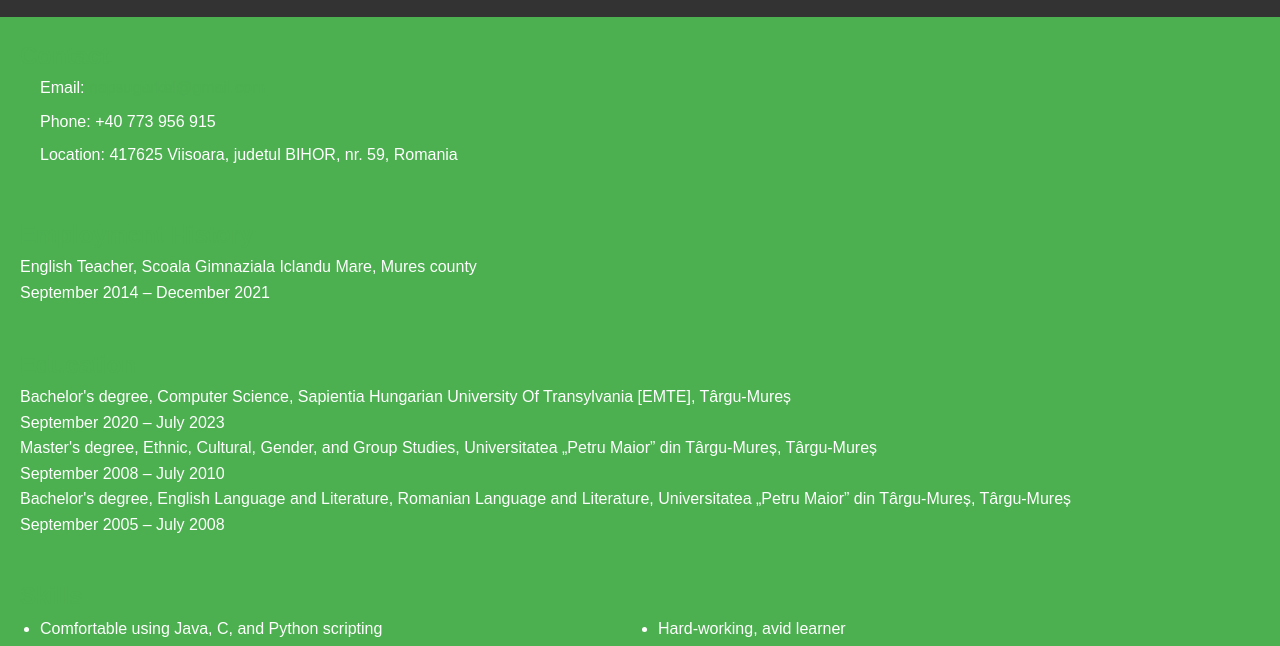
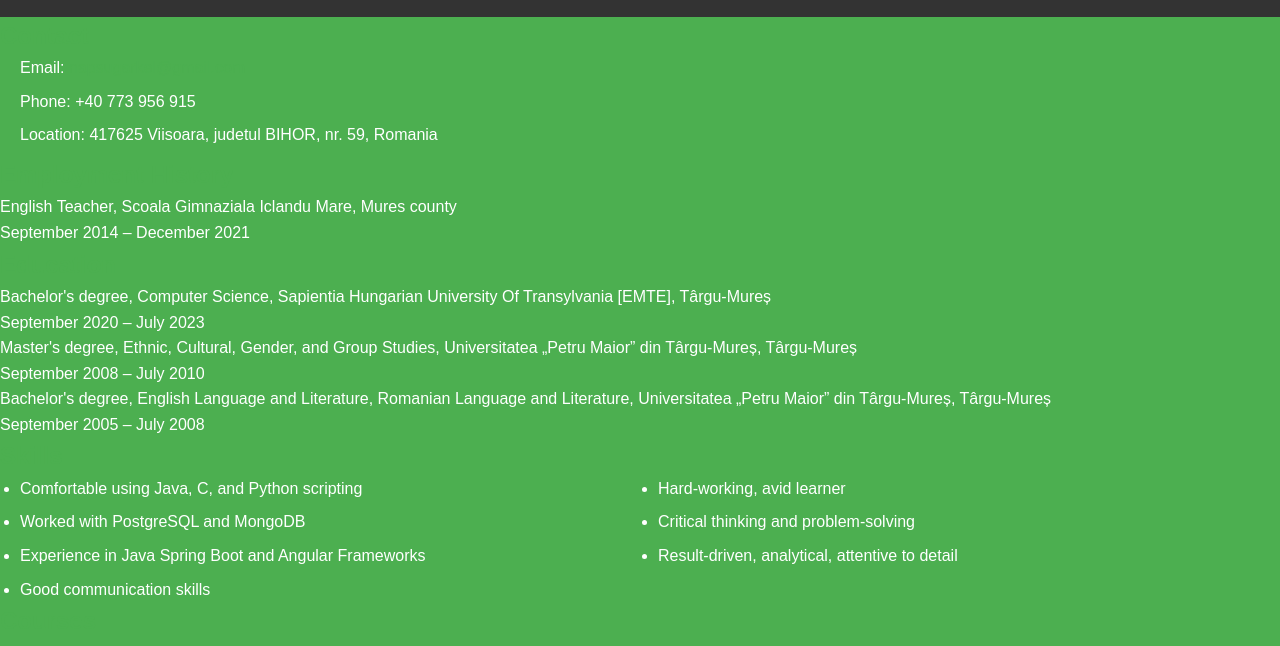
Before and after one commit to napsugarinf/napsugarkel, a plain HTML site: page index.html in a window 1280 px wide. Shown: the part 100-746 px from the top of the page. Drawn offline with Linux system fonts and the light colour scheme.

Commit message:
style changes

```diff
--- a/style.css
+++ b/style.css
@@ -12,6 +12,9 @@ body {
     line-height: 1.6;
     margin: 0;
     padding: 0;
+    display: flex;
+    flex-direction: column;
+    min-height: 100vh;
 }
 
 /* Style the header */
@@ -27,9 +30,12 @@ h1, h2 {
     color: #4CAF50; /* Green color */
 }
 
-/* Style the sections */
-section {
+/* Create a container for content */
+.container {
+    flex-grow: 1;
     padding: 20px;
+    display: flex;
+    flex-direction: column;
 }
 
 /* Style links */
```
